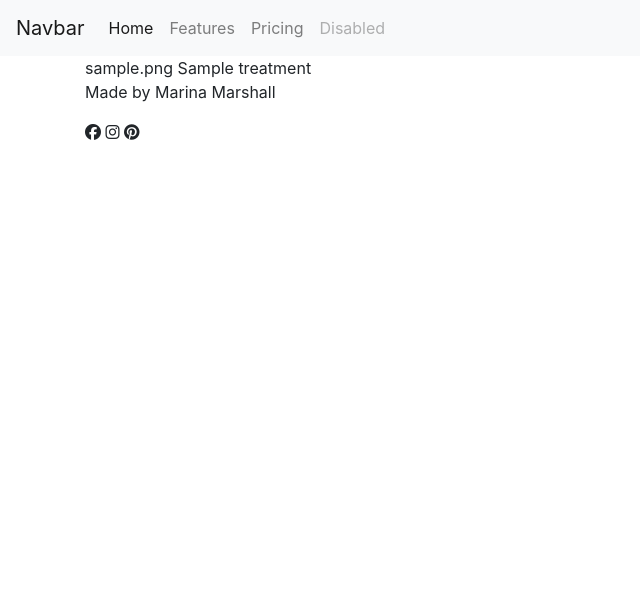
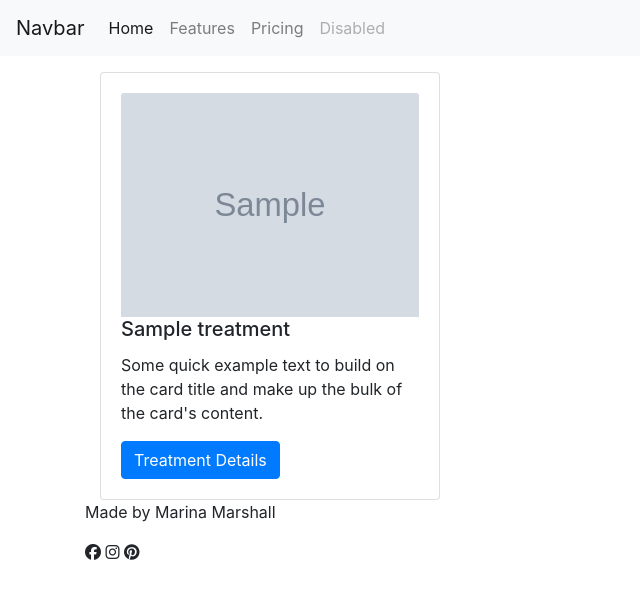
Before and after one commit to marinamarshall/spa-bookings-app, a Django app: page / in a window 1280 px wide. Shown: the top 599 px of the page, without its empty margins (0-640 px from the left). Run offline with Django 3.2, Linux system fonts and the light colour scheme; tables that the repository leaves empty hold one stand-in row (values such as "Sample post"); grey boxes marked "Sample" are stand-in pictures; some libraries are stand-ins or nearby versions.

Commit message:
Add card styling for treatment list

```diff
--- a/templates/index.html
+++ b/templates/index.html
@@ -4,12 +4,22 @@
 
 <div class="container-fluid">
     <div class="row">
-
-        {% for treatment in object_list %}
-            {{ treatment.featured_image}}
-            {{ treatment.title }}
-        {% endfor %}
-
+        <div class="col-12 mt-3 left">
+            <div class="row">
+                {% for treatment in object_list %}
+                <div class="col-md-4">
+                    <div class="card">
+                        <div class="card-body">
+                            <img class="card-img-top" src="{{ treatment.featured_image}}" alt="Spa Treatment Image">
+                            <h5 class="card-title">{{ treatment.title }}</h5>
+                            <p class="card-text">Some quick example text to build on the card title and make up the bulk of the card's content.</p>
+                            <a href="#" class="btn btn-primary">Treatment Details</a>
+                        </div>
+                    </div>
+                </div>
+                {% endfor %}
+            </div>
+        </div>
     </div>
 </div>
 
```
